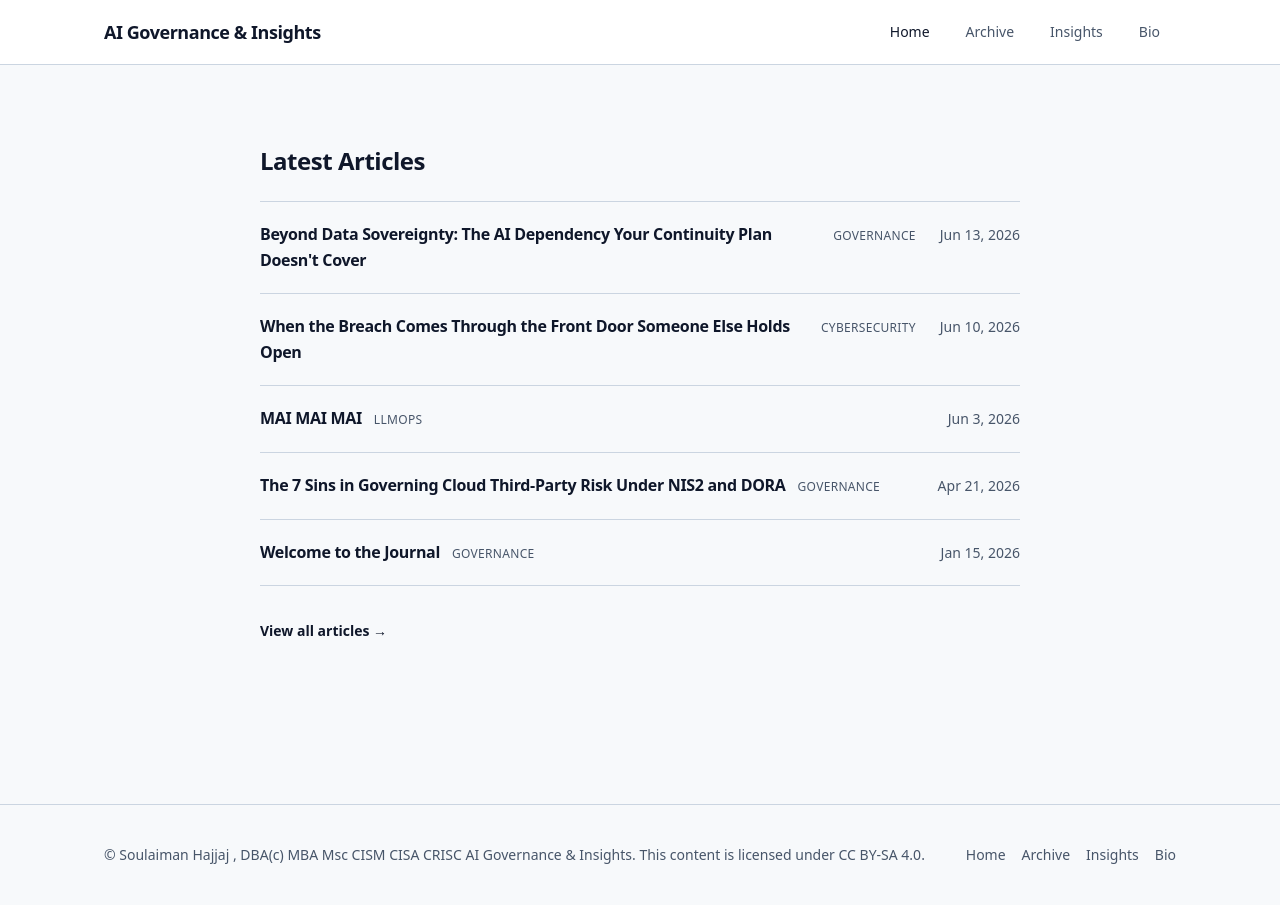
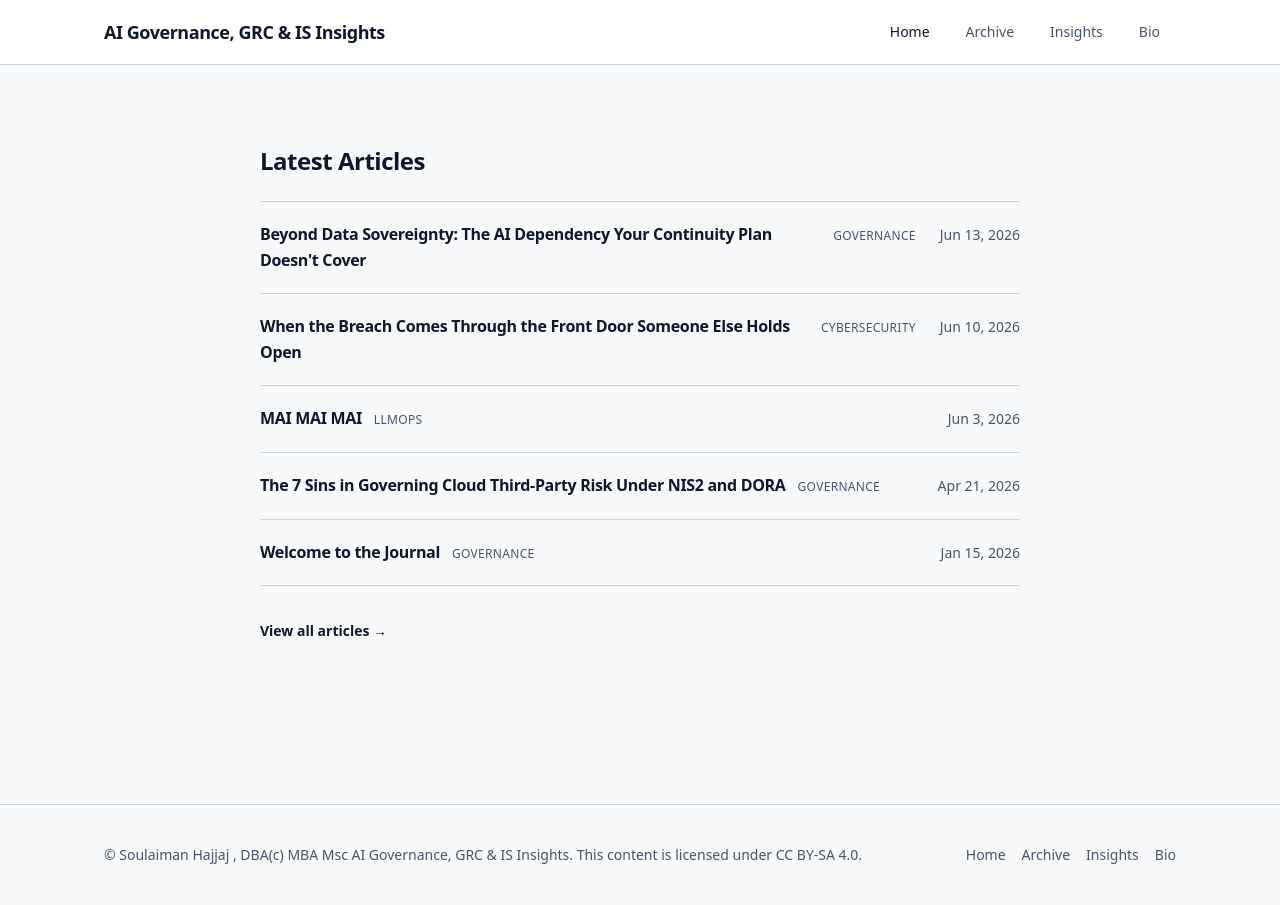
Before and after one commit to drsouley/drsouley.github.io, a Jekyll site: the page built from index.md, in a window 1280 px wide. Built offline with Jekyll 4.4.1, drawn with Linux system fonts in a browser that asks for light colours; nearby versions of some CDN libraries; some web fonts are replaced.

Commit message:
Update title and author in _config.yml

```diff
--- a/_config.yml
+++ b/_config.yml
@@ -1,6 +1,6 @@
-title: "AI Governance & Insights"
+title: "AI Governance, GRC & IS Insights"
 description: "Insights, governance notes, and writing on AI regulation and risk."
-author: " Soulaiman Hajjaj , DBA(c) MBA Msc CISM CISA CRISC"
+author: " Soulaiman Hajjaj , DBA(c) MBA Msc "
 baseurl: "" # e.g. "/repo-name" if served from a project page, otherwise leave empty
 url: "https://drsouley.github.io"
 
```
